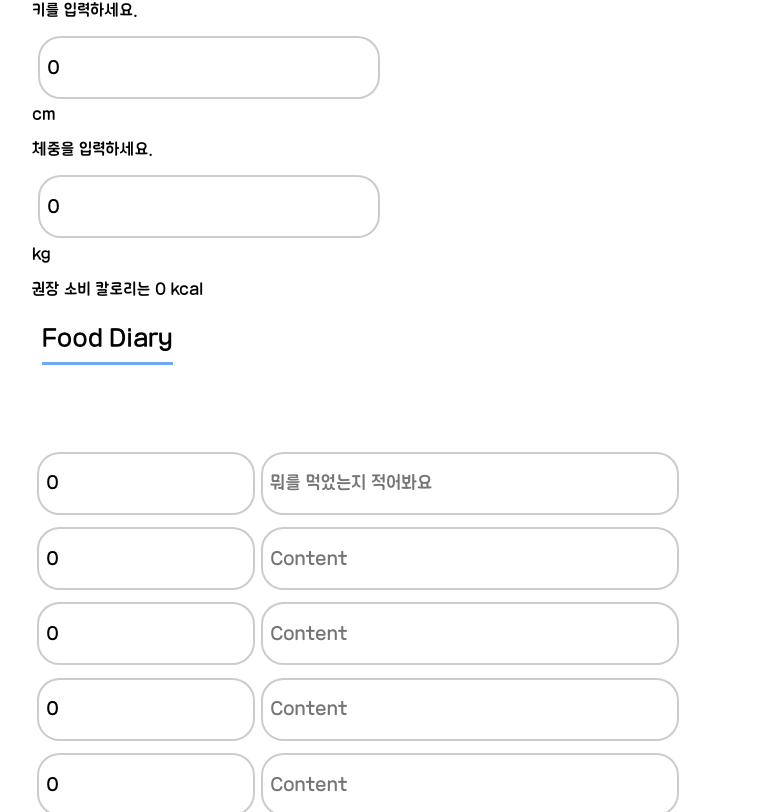
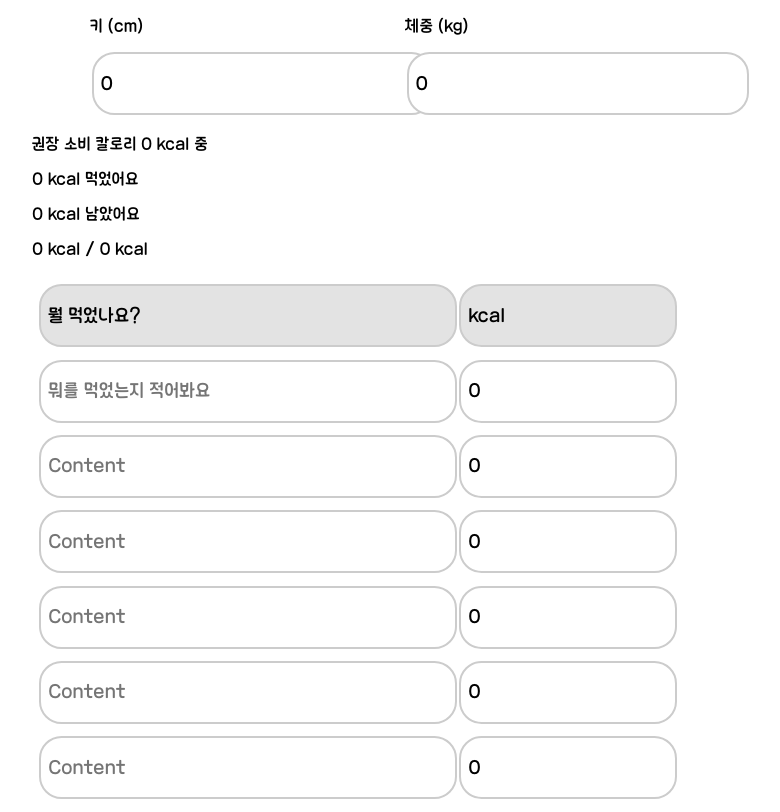
Before and after one commit to ChaeyeonAhn/newbie-project-DLT-chacha, a React (Create React App) app in the folder client/: page /post/1/1 in a window 1280 px wide. Shown: the part 1148-1960 px from the top of the page, without its empty margins (38-818 px from the left). Built offline with nearby package versions, Linux system fonts and the light colour scheme; no server answers.

Commit message:
css 고민

```diff
--- a/client/src/pages/Food.tsx
+++ b/client/src/pages/Food.tsx
@@ -41,6 +41,16 @@ const Food = () => {
 
 
   useEffect(() => {
+    /* 멤버 정보를 가져온다 */
+    const getInfo = async () => {
+      const { data }= await axios.get(`http://localhost:8000/food/:${username}/member-info`);
+      console.log(data[0]);
+      setSGender(data[0].gender);
+      setSBirth(data[0].birth); /* 나이는 우리가 직접 계산해서 입력해주기. 그래야 사용자가 나이를 늘 업데이트 하지 않아도 됨 */
+    }
+    getInfo().catch((e) => window.alert(`Error while Running API Call: ${e}`));
+
+
     const getRecord = async () => {
       const saved = await axios.get(`http://localhost:8000/food/:${username}/:${date}/record`);
       console.log(saved.data[0]);
@@ -70,14 +80,6 @@ const Food = () => {
 
 
   const Save = () => {
-    /* 멤버 정보를 가져온다 */
-    const getInfo = async () => {
-      const { data }= await axios.get(`http://localhost:8000/food/:${username}/member-info`);
-      console.log(data[0]);
-      setSGender(data[0].gender);
-      setSBirth(data[0].birth); /* 나이는 우리가 직접 계산해서 입력해주기. 그래야 사용자가 나이를 늘 업데이트 하지 않아도 됨 */
-    }
-    getInfo().catch((e) => window.alert(`Error while Running API Call: ${e}`));
 
     /* 나이를 계산한다 */
     const today = new Date();
@@ -165,57 +167,63 @@ const Food = () => {
   return (
     <div className = "food">
       <div className="food-header">
-        <div className="food-title">Health Info</div>
+        <div className="food-title">Food Diary</div>
         <button className = "HWbutton" onClick={() => Save()}><FontAwesomeIcon icon={faFloppyDisk} /></button>
       </div>
       <div className = "HWC-table">
-        <p>키를 입력하세요.</p>
-        <input type="number" value={SHeight} onChange={(e) => setSHeight(e.target.value)}/> cm
-        <p>체중을 입력하세요.</p>
-        <input type="number" value={SWeight} onChange={(e) => setSWeight(e.target.value)}/> kg
-        <p>권장 소비 칼로리는 {STotalCalorie} kcal</p>
+        <div className="xeight">
+          <p>키 (cm)</p>
+          <input type="number" value={SHeight} onChange={(e) => setSHeight(e.target.value)}/>
+        </div>
+        <div className="xeight">
+          <p>체중 (kg)</p>
+          <input type="number" value={SWeight} onChange={(e) => setSWeight(e.target.value)}/>
+        </div>
       </div>
-      <div className="food-header">
-        <div className="food-title">Food Diary</div>
+      <div className = "food-info">
+        <p> 권장 소비 칼로리 {STotalCalorie} kcal 중</p>
+        <p> {SUsedCal} kcal 먹었어요 </p>
+        <p> {SLeftCal} kcal 남았어요 </p>
+
+        <p> {SUsedCal} kcal / {STotalCalorie} kcal </p>
       </div>
 
-      <table className="schedule-table">
+      <table className="food-table">
         <tbody>
         <tr>
-          <td><input className="schedule-time" type="number" placeholder="kcal" value={SCalorie1} onChange={(e) => setSCalorie1(e.target.value)} /></td>
-          <td><input className="schedule-content" type="text" placeholder="뭐를 먹었는지 적어봐요" value={SContent1} onChange={(e) => setSContent1(e.target.value)} /></td>
+          <td><p className="column-content">뭘 먹었나요?</p></td>
+          <td><p className="column-cal">kcal</p></td>
         </tr>
         <tr>
-          <td><input className="schedule-time" type="number" placeholder="kcal" value={SCalorie2} onChange={(e) => setSCalorie2(e.target.value)} /></td>
-          <td><input className="schedule-content" type="text" placeholder="Content" value={SContent2} onChange={(e) => setSContent2(e.target.value)} /></td>
+          <td><input className="food-content" type="text" placeholder="뭐를 먹었는지 적어봐요" value={SContent1} onChange={(e) => setSContent1(e.target.value)} /></td>
+          <td><input className="food-cal" type="number" placeholder="kcal" value={SCalorie1} onChange={(e) => setSCalorie1(e.target.value)} /></td>
         </tr>
         <tr>
-          <td><input className="schedule-time" type="number" placeholder="kcal" value={SCalorie3} onChange={(e) => setSCalorie3(e.target.value)} /></td>
-          <td><input className="schedule-content" type="text" placeholder="Content" value={SContent3} onChange={(e) => setSContent3(e.target.value)} /></td>
+          <td><input className="food-content" type="text" placeholder="Content" value={SContent2} onChange={(e) => setSContent2(e.target.value)} /></td>
+          <td><input className="food-cal" type="number" placeholder="kcal" value={SCalorie2} onChange={(e) => setSCalorie2(e.target.value)} /></td>
         </tr>
         <tr>
-          <td><input className="schedule-time" type="number" placeholder="kcal" value={SCalorie4} onChange={(e) => setSCalorie4(e.target.value)} /></td>
-          <td><input className="schedule-content" type="text" placeholder="Content" value={SContent4} onChange={(e) => setSContent4(e.target.value)} /></td>
+          <td><input className="food-content" type="text" placeholder="Content" value={SContent3} onChange={(e) => setSContent3(e.target.value)} /></td>
+          <td><input className="food-cal" type="number" placeholder="kcal" value={SCalorie3} onChange={(e) => setSCalorie3(e.target.value)} /></td>
         </tr>
         <tr>
-          <td><input className="schedule-time" type="number" placeholder="kcal" value={SCalorie5} onChange={(e) => setSCalorie5(e.target.value)} /></td>
-          <td><input className="schedule-content" type="text" placeholder="Content" value={SContent5} onChange={(e) => setSContent5(e.target.value)} /></td>
+          <td><input className="food-content" type="text" placeholder="Content" value={SContent4} onChange={(e) => setSContent4(e.target.value)} /></td>
+          <td><input className="food-cal" type="number" placeholder="kcal" value={SCalorie4} onChange={(e) => setSCalorie4(e.target.value)} /></td>
         </tr>
         <tr>
-          <td><input className="schedule-time" type="number" placeholder="kcal" value={SCalorie6} onChange={(e) => setSCalorie6(e.target.value)} /></td>
-          <td><input className="schedule-content" type="text" placeholder="Content" value={SContent6} onChange={(e) => setSContent6(e.target.value)} /></td>
+          <td><input className="food-content" type="text" placeholder="Content" value={SContent5} onChange={(e) => setSContent5(e.target.value)} /></td>
+          <td><input className="food-cal" type="number" placeholder="kcal" value={SCalorie5} onChange={(e) => setSCalorie5(e.target.value)} /></td>
         </tr>
         <tr>
-          <td><input className="schedule-time" type="number" placeholder="kcal" value={SCalorie7} onChange={(e) => setSCalorie7(e.target.value)} /></td>
-          <td><input className="schedule-content" type="text" placeholder="Content" value={SContent7} onChange={(e) => setSContent7(e.target.value)} /></td>
+          <td><input className="food-content" type="text" placeholder="Content" value={SContent6} onChange={(e) => setSContent6(e.target.value)} /></td>
+          <td><input className="food-cal" type="number" placeholder="kcal" value={SCalorie6} onChange={(e) => setSCalorie6(e.target.value)} /></td>
+        </tr>
+        <tr>
+          <td><input className="food-content" type="text" placeholder="Content" value={SContent7} onChange={(e) => setSContent7(e.target.value)} /></td>
+          <td><input className="food-cal" type="number" placeholder="kcal" value={SCalorie7} onChange={(e) => setSCalorie7(e.target.value)} /></td>
         </tr>
         </tbody>
       </table>
-
-      <div className = "schedule-table">
-          소비한 칼로리는 <p>{SUsedCal}</p>
-          남은 칼로리는 <p>{SLeftCal}</p>
-      </div>
     </div>
   )
 }
--- a/client/src/pages/css/Food.css
+++ b/client/src/pages/css/Food.css
@@ -17,57 +17,6 @@
   font-family: 'Samlip-outline';
   src: url("./fonts/SDSamliphopangcheOutline.otf")
 }
-
-
-
-
-
-.header {
-  display: flex;
-  background-color: white;
-  border: 4px solid #6DA9F5;
-  border-radius: 60px;
-  padding: 0.2%;
-  margin: 2%;
-  box-shadow: 3px 3px 3px 3px #ccc;
-}
-
-.title {
-  margin-left: 70px;
-  margin-right: auto;
-  float: left;
-  display: flex;
-  align-items: center;
-}
-
-.DLT {
-  font-family: 'Samlip-outline';
-  font-size: 38px;
-  margin-right: 10px;
-}
-
-.buttons {
-  font-family: 'Laundry-Gothic';
-  margin-left: auto;
-  margin-right: 30px;
-  display: flex;
-  align-items: center;
-}
-
-.username {
-  height: 40px;
-  width: 70px;
-  align-items: center;
-  margin-right: 10px;
-  border-radius: 25px;
-  border: 3px solid #6DA9F5;
-  background-color: #eef6fc;
-  text-align: center;
-  display: flex;
-  justify-content: center;
-  font-size: small;
-}
-
 
 .food {
   font-family: 'Laundry-Gothic';
@@ -120,10 +69,27 @@
 .HWC-table {
   margin-top: 18px;
   margin-left: 70px;
+  display: flex;
+}
+
+.food-table {
+  margin-top: 18px;
+  margin-left: 70px;
+  display: flex;
+}
+
+.food-info {
+  margin-top: 18px;
+  margin-left: 70px;
+}
+
+.xeight {
+  width: 200px;
+  margin: auto;
 }
 
 
-.schedule-time {
+.food-cal {
   width: 200px;
   font-family: 'Laundry-Gothic';
   font-size: large;
@@ -138,7 +104,23 @@
   padding: 7px;
 }
 
-.schedule-content {
+.column-cal {
+  width: 200px;
+  font-family: 'Laundry-Gothic';
+  font-size: large;
+
+  display: flex;
+  align-items: center;
+
+  border: 2px solid #ccc;
+  border-radius: 22.5px;
+  height: 45px;
+  margin: 1%;
+  padding: 7px;
+  background-color: #e3e3e3;
+}
+
+.food-content {
   width: 400px;
   font-family: 'Laundry-Gothic';
   font-size: large;
@@ -151,6 +133,22 @@
   height: 45px;
   margin: 1%;
   padding: 7px;
+}
+
+.column-content {
+  width: 400px;
+  font-family: 'Laundry-Gothic';
+  font-size: large;
+
+  display: flex;
+  align-items: center;
+
+  border: 2px solid #ccc;
+  border-radius: 22.5px;
+  height: 45px;
+  margin: 1%;
+  padding: 7px;
+  background-color: #e3e3e3;
 }
 
 input {
--- a/client/src/pages/css/Home.css
+++ b/client/src/pages/css/Home.css
@@ -21,7 +21,7 @@
 .header {
   display: flex;
   background-color: white;
-  border: 4px solid #6DA9F5;
+  border: 4px solid rgb(133, 215, 202);
   border-radius: 60px;
   padding: 0.2%;
   margin: 2%;
@@ -60,7 +60,7 @@
   align-items: center;
   margin-right: 10px;
   border-radius: 25px;
-  border: 3px solid #6DA9F5;
+  border: 3px solid rgb(133, 215, 202);
   background-color: #eef6fc;
   text-align: center;
   display: flex;
@@ -75,8 +75,8 @@
   margin-right: 10px;
   font-size: larger;
   border-radius: 25px;
-  border: 3px solid #6DA9F5;
-  background-color: #eef6fc;
+  border: 3px solid rgb(133, 215, 202);
+  background-color: rgb(226, 250, 246);
   box-shadow: 1px 1px 1px 2px #ccc;
 }
 
@@ -87,7 +87,7 @@
   margin-right: 10px;
   font-size: larger;
   border-radius: 25px;
-  border: 3px solid #6DA9F5;
+  border: 3px solid rgb(133, 215, 202);
   background-color: #eef6fc;
   box-shadow: 1px 1px 1px 2px #ccc;
 }
@@ -98,7 +98,7 @@
   float: right;
   font-size: larger;
   border-radius: 25px;
-  border: 3px solid #6DA9F5;
+  border: 3px solid rgb(133, 215, 202);
   background-color: #eef6fc;
   box-shadow: 1px 1px 1px 2px #ccc;
 }
--- a/client/src/pages/css/Post.css
+++ b/client/src/pages/css/Post.css
@@ -18,14 +18,10 @@
   src: url("./fonts/SDSamliphopangcheOutline.otf")
 }
 
-
-
-
-
 .header {
   display: flex;
   background-color: white;
-  border: 4px solid #6DA9F5;
+  border: 4px solid rgb(133, 215, 202);
   border-radius: 60px;
   padding: 0.2%;
   margin: 2%;
```
Also changed, not shown: client/src/pages/css/LogIn.css (+8 -8 lines), client/src/pages/css/Register.css (+8 -8 lines).
